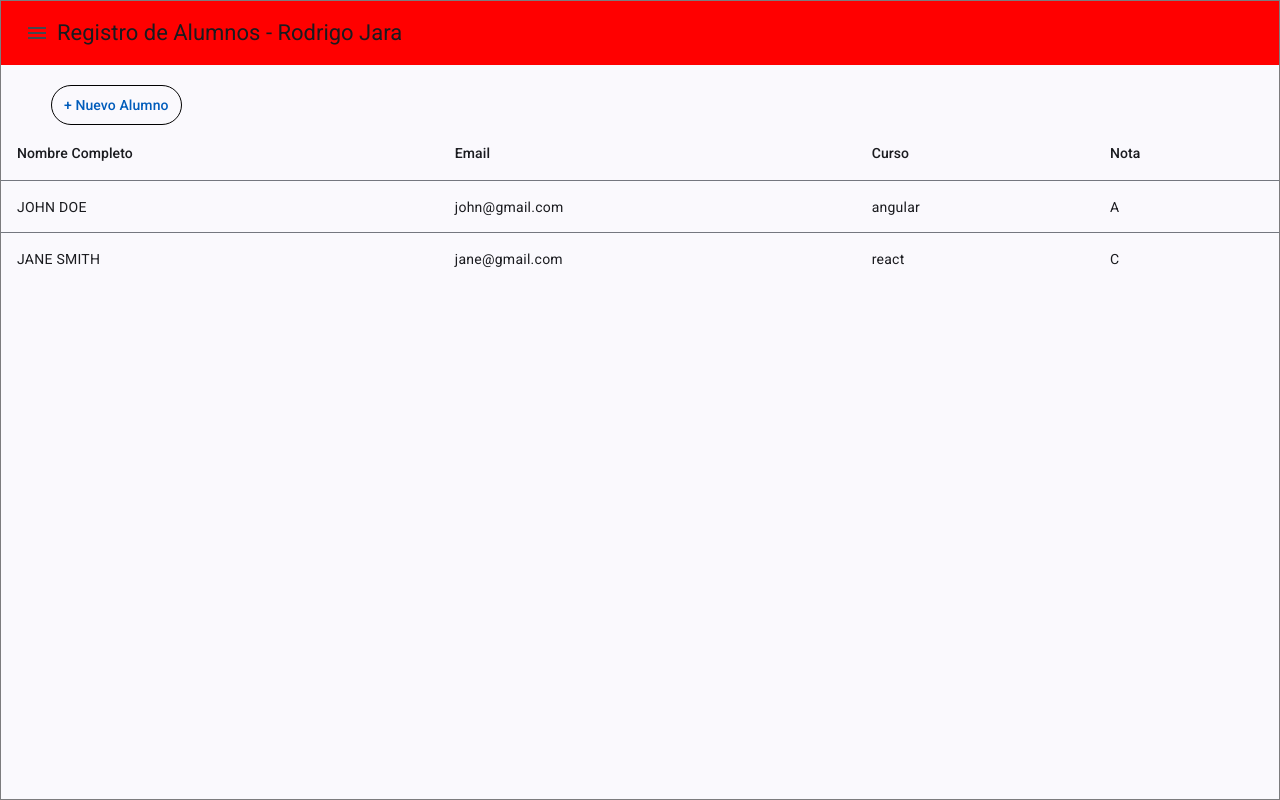
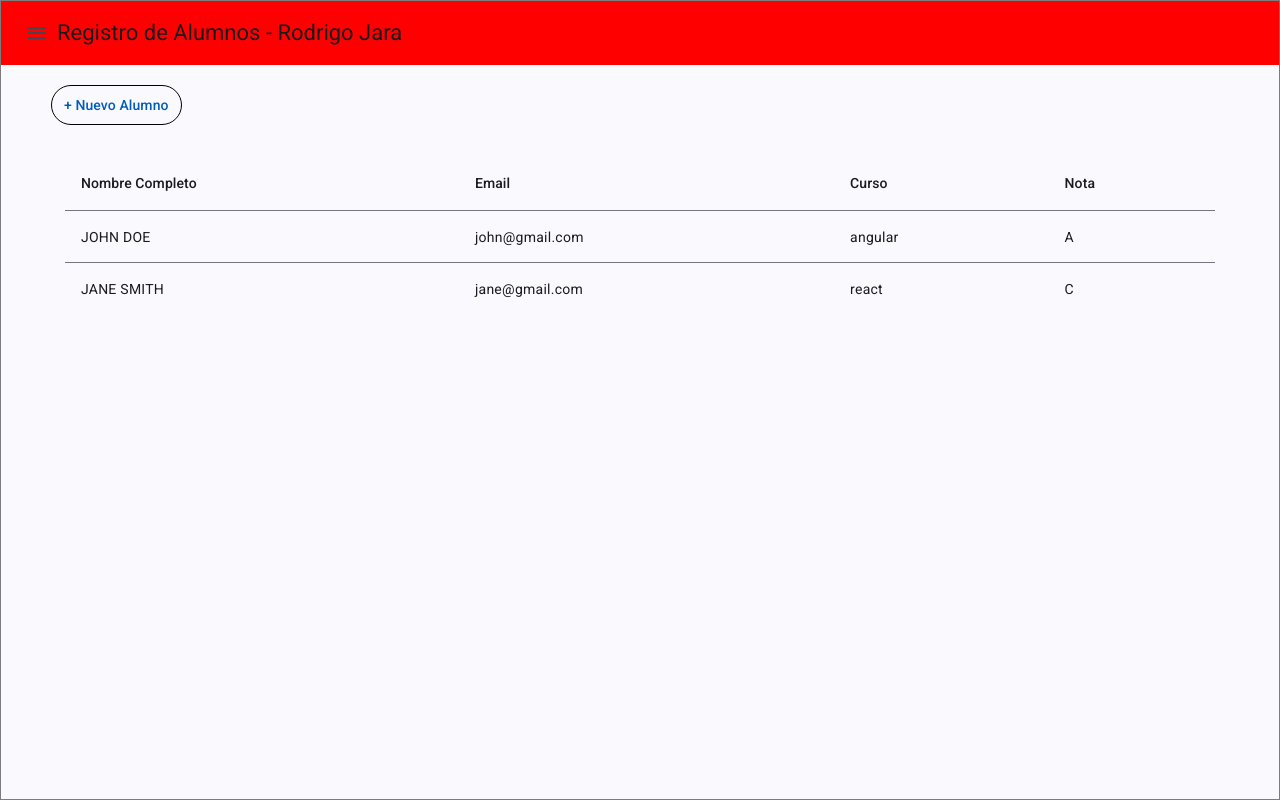
Before and after one commit to RodrigoJara25/proyecto-angular, an Angular app: page / in a window 1280 px wide. Built offline with nearby package versions, Linux system fonts and the light colour scheme.

Commit message:
Correcion punto 6: table width

```diff
--- a/src/app/students/components/sidebar/sidebar.component.html
+++ b/src/app/students/components/sidebar/sidebar.component.html
@@ -23,7 +23,11 @@
         <student-dialog-form></student-dialog-form>
 
         <!-- Tabla -->
-        <student-table></student-table>
+        <div class="div-table">
+            <div class="student-table-div">
+                <student-table></student-table>
+            </div>
+        </div>
 
     </div>
 </mat-drawer-container>
--- a/src/app/students/components/sidebar/sidebar.component.scss
+++ b/src/app/students/components/sidebar/sidebar.component.scss
@@ -8,9 +8,19 @@
     display: flex;
     flex-direction: column;
     height: 100%;
+    width: 100%;
 }
 
 .sidenav {
     padding: 20px;
     background-color: red;
 }
+
+.div-table{
+    display: flex;
+    justify-content: center;
+    .student-table-div{
+        margin-top: 30px;
+        width: 90%;
+    }
+}
--- a/src/app/students/components/table/table.component.html
+++ b/src/app/students/components/table/table.component.html
@@ -1,4 +1,4 @@
-<table mat-table [dataSource]="students" class="mat-elevation-z8">
+<table mat-table [dataSource]="students" class="mat-elevation-z8 tablaStudents">
     <!--- Note that these columns can be defined in any order.
             The actual rendered columns are set as a property on the row definition" -->
 
--- a/src/app/students/components/table/table.component.scss
+++ b/src/app/students/components/table/table.component.scss
@@ -0,0 +1,3 @@
+.tablaStudents {
+    width: 500px !important; /* Establece el ancho de la tabla al 80% del contenedor padre */
+}
```
